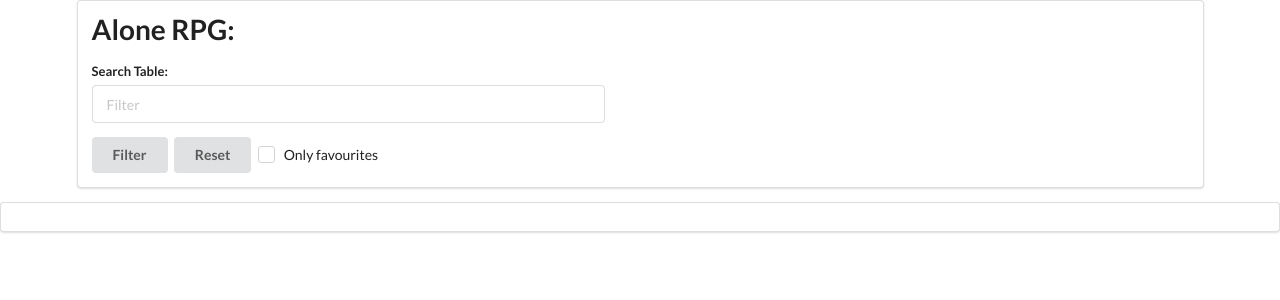
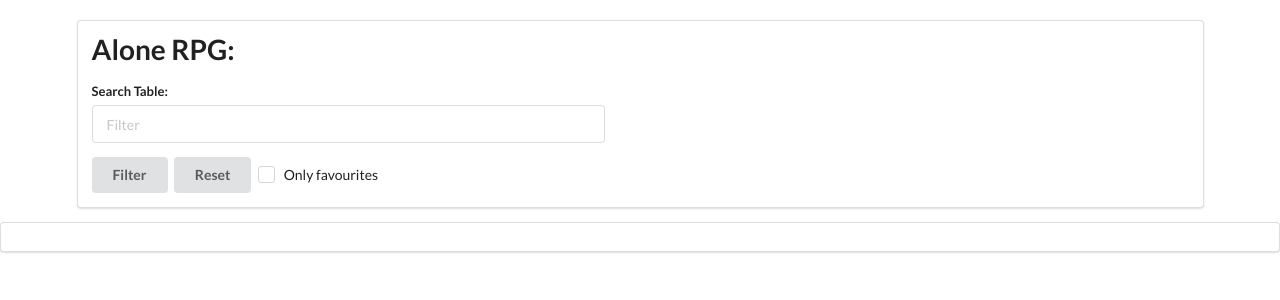
Before and after one commit to Alberaan/alonerpg, a Python web app: template templates/home.html in a window 1280 px wide. Shown: the top 300 px of the page. Run offline with Jinja, Linux system fonts and the light colour scheme; the template is opened without the code that fills it, so the values that code supplies are empty.

Commit message:
Addde top padding to container

```diff
--- a/templates/home.html
+++ b/templates/home.html
@@ -5,7 +5,7 @@
         <title>Alone RPG</title>
     </head>
     <body onload="mark_favourites()">
-        <div class="ui container">
+        <div class="ui container" style="padding-top: 20px">
             <div class="ui segment">
                 <h1 class="ui header left aligned">Alone RPG:</h1>
                 <div class="ui two column very relaxed grid">
```
